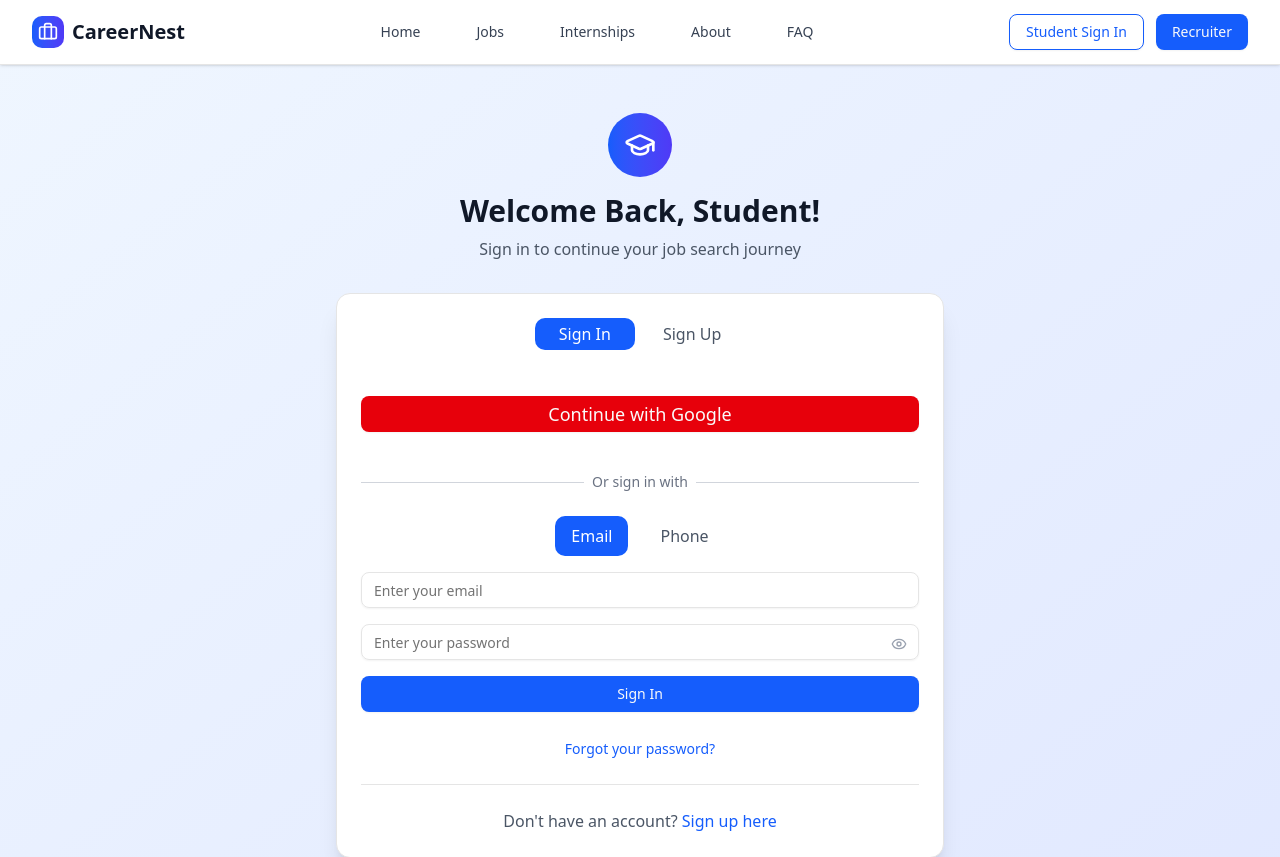
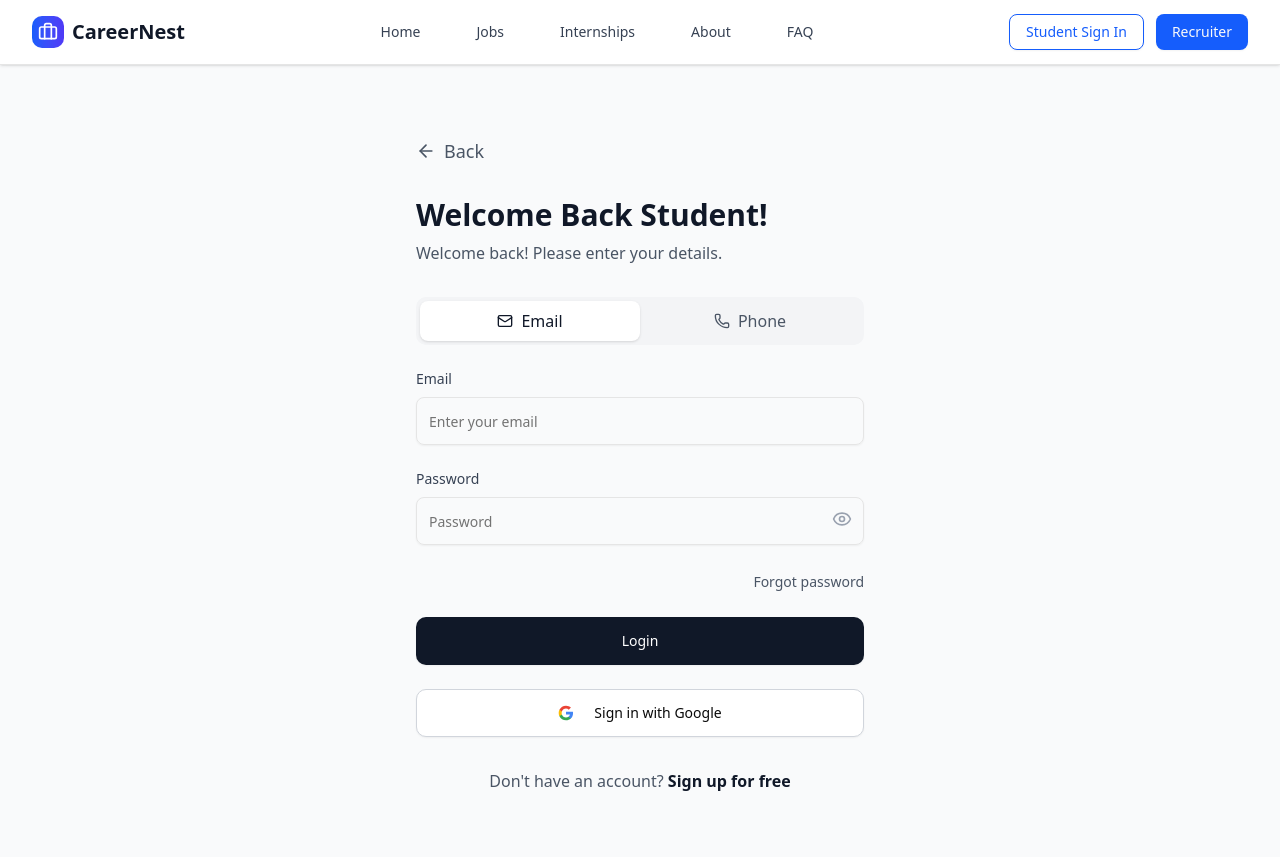
Before and after one commit to gauravpatel01/CareerNest, a React (Vite) app in the folder frontend/: page /p/studentauth in a window 1280 px wide. Shown: the top 857 px of the page. Built offline with nearby package versions, Linux system fonts and the light colour scheme.

Commit message:
Updated Login Page Ui for Student login and Recruiter login
code changes in StudentAuth.jsx and RecruiterAuth.jsx

```diff
--- a/frontend/src/Pages/StudentAuth.jsx
+++ b/frontend/src/Pages/StudentAuth.jsx
@@ -1,5 +1,3 @@
-
-
 import React, { useState } from "react";
 // import { User } from "@/entities/User";
 import { Link } from "react-router-dom";
@@ -9,11 +7,11 @@ import { Input } from "@/components/ui/input";
 import { Card, CardContent, CardHeader, CardTitle } from "@/components/ui/card";
 import { Textarea } from "@/components/ui/textarea";
 import { Select, SelectContent, SelectItem, SelectTrigger, SelectValue } from "@/components/ui/select";
-import { GraduationCap, Mail, User as UserIcon, Phone, MapPin, BookOpen, Upload, Eye, EyeOff, AlertCircle } from "lucide-react";
+import { GraduationCap, Mail, User as UserIcon, Phone, MapPin, BookOpen, Upload, Eye, EyeOff, AlertCircle, ArrowLeft } from "lucide-react";
 
 export default function StudentAuth() {
   const [isLogin, setIsLogin] = useState(true);
-  const [authMethod, setAuthMethod] = useState("email"); // "email" or "phone"
+  const [loginMethod, setLoginMethod] = useState("email"); // "email" or "phone"
   const [showPassword, setShowPassword] = useState(false);
   const [isLoading, setIsLoading] = useState(false);
   const [error, setError] = useState("");
@@ -53,7 +51,6 @@ export default function StudentAuth() {
     setError("");
     try {
       await User.login();
-      // Redirect to home or dashboard after successful login
       window.location.href = createPageUrl("Home");
     } catch (error) {
       setError("Google login failed. Please try again.");
@@ -63,47 +60,31 @@ export default function StudentAuth() {
     }
   };
 
-  const handleEmailLogin = async (e) => {
+  const handleLogin = async (e) => {
     e.preventDefault();
     setIsLoading(true);
     setError("");
 
     try {
-      // Simulate email/password login
+      if (loginMethod === "email") {
         if (!formData.email || !formData.password) {
           setError("Please fill in all required fields");
           return;
         }
-
-      // In a real app, this would validate against your auth system
-      // For demo purposes, we'll use Google login
-      await User.login();
-      window.location.href = createPageUrl("Home");
-    } catch (error) {
-      setError("Invalid email or password");
-      console.error("Email login error:", error);
-    } finally {
-      setIsLoading(false);
-    }
-  };
-
-  const handlePhoneLogin = async (e) => {
-    e.preventDefault();
-    setIsLoading(true);
-    setError("");
-
-    try {
+      } else { // loginMethod === "phone"
         if (!formData.phone) {
           setError("Please enter your phone number");
           return;
         }
+      }
 
-      // Simulate phone login
+      // In a real app, this would validate against your auth system
+      // For demo purposes, we'll use a simulated login
       await User.login();
       window.location.href = createPageUrl("Home");
     } catch (error) {
-      setError("Phone login failed. Please try again.");
-      console.error("Phone login error:", error);
+      setError(loginMethod === "email" ? "Invalid email or password" : "Phone login failed. Please try again.");
+      console.error("Login error:", error);
     } finally {
       setIsLoading(false);
     }
@@ -115,17 +96,17 @@ export default function StudentAuth() {
     setError("");
 
     try {
-      if (!formData.full_name || !formData.email) {
-        setError("Please fill in all required fields");
+      if (!formData.full_name || !formData.email || !formData.phone || !formData.password || !formData.confirm_password) {
+        setError("Please fill in all required fields.");
         return;
       }
 
       if (formData.password !== formData.confirm_password) {
-        setError("Passwords do not match");
+        setError("Passwords do not match.");
         return;
       }
 
-      // First login with Google
+      // First login with Google (simulated for demo)
       await User.login();
       // Then update profile with additional data
       await User.updateMyUserData({
@@ -143,25 +124,20 @@ export default function StudentAuth() {
 
   const handleForgotPassword = () => {
     setError("");
-    // In a real app, this would send a reset email
     alert("Password reset instructions would be sent to your email");
   };
 
+  if (!isLogin) {
+    // Sign Up Form (keep existing complex form)
     return (
       <div className="min-h-screen bg-gradient-to-br from-blue-50 to-indigo-100 py-12">
         <div className="max-w-2xl mx-auto px-4 sm:px-6 lg:px-8">
           <div className="text-center mb-8">
-          <div className="w-16 h-16 bg-gradient-to-r from-blue-600 to-indigo-600 rounded-full flex items-center justify-center mx-auto mb-4">
-            <GraduationCap className="w-8 h-8 text-white" />
-          </div>
             <h1 className="text-3xl font-bold text-gray-900 mb-2">
-            {isLogin ? "Welcome Back, Student!" : "Join CareerNest as a Student"}
+              Join CareerNest as a Student
             </h1>
             <p className="text-gray-600">
-            {isLogin
-              ? "Sign in to continue your job search journey"
-              : "Create your profile and start applying to your dream jobs"
-            }
+              Create your profile and start applying to your dream jobs
             </p>
           </div>
 
@@ -171,17 +147,13 @@ export default function StudentAuth() {
                 <div className="flex justify-center space-x-1 mb-4">
                   <button
                     onClick={() => setIsLogin(true)}
-                  className={`px-6 py-2 rounded-lg font-medium transition-colors ${
-                    isLogin ? "bg-blue-600 text-white" : "text-gray-600 hover:text-blue-600"
-                  }`}
+                    className="px-6 py-2 rounded-lg font-medium transition-colors text-gray-600 hover:text-blue-600"
                   >
                     Sign In
                   </button>
                   <button
                     onClick={() => setIsLogin(false)}
-                  className={`px-6 py-2 rounded-lg font-medium transition-colors ${
-                    !isLogin ? "bg-blue-600 text-white" : "text-gray-600 hover:text-blue-600"
-                  }`}
+                    className="px-6 py-2 rounded-lg font-medium transition-colors bg-blue-600 text-white"
                   >
                     Sign Up
                   </button>
@@ -197,134 +169,6 @@ export default function StudentAuth() {
                 </div>
               )}
 
-            {isLogin ? (
-              <div className="space-y-6">
-                {/* Google Login */}
-                <div className="text-center">
-                  <Button
-                    onClick={handleGoogleLogin}
-                    disabled={isLoading}
-                    className="w-full bg-red-600 hover:bg-red-700 py-3 text-lg mb-4"
-                  >
-                    {isLoading ? "Signing In..." : "Continue with Google"}
-                  </Button>
-                </div>
-
-                <div className="relative">
-                  <div className="absolute inset-0 flex items-center">
-                    <div className="w-full border-t border-gray-300" />
-                  </div>
-                  <div className="relative flex justify-center text-sm">
-                    <span className="px-2 bg-white text-gray-500">Or sign in with</span>
-                  </div>
-                </div>
-
-                {/* Auth Method Selection */}
-                <div className="flex justify-center space-x-4 mb-4">
-                  <button
-                    onClick={() => setAuthMethod("email")}
-                    className={`px-4 py-2 rounded-lg font-medium transition-colors ${
-                      authMethod === "email" ? "bg-blue-600 text-white" : "text-gray-600 hover:text-blue-600"
-                    }`}
-                  >
-                    Email
-                  </button>
-                  <button
-                    onClick={() => setAuthMethod("phone")}
-                    className={`px-4 py-2 rounded-lg font-medium transition-colors ${
-                      authMethod === "phone" ? "bg-blue-600 text-white" : "text-gray-600 hover:text-blue-600"
-                    }`}
-                  >
-                    Phone
-                  </button>
-                </div>
-
-                {/* Email Login Form */}
-                {authMethod === "email" && (
-                  <form onSubmit={handleEmailLogin} className="space-y-4">
-                    <div>
-                      <Input
-                        name="email"
-                        type="email"
-                        value={formData.email}
-                        onChange={handleInputChange}
-                        placeholder="Enter your email"
-                        required
-                      />
-                    </div>
-                    <div className="relative">
-                      <Input
-                        name="password"
-                        type={showPassword ? "text" : "password"}
-                        value={formData.password}
-                        onChange={handleInputChange}
-                        placeholder="Enter your password"
-                        required
-                      />
-                      <button
-                        type="button"
-                        onClick={() => setShowPassword(!showPassword)}
-                        className="absolute right-3 top-3 text-gray-400 hover:text-gray-600"
-                      >
-                        {showPassword ? <EyeOff className="w-4 h-4" /> : <Eye className="w-4 h-4" />}
-                      </button>
-                    </div>
-                    <Button
-                      type="submit"
-                      disabled={isLoading}
-                      className="w-full bg-blue-600 hover:bg-blue-700 py-3"
-                    >
-                      {isLoading ? "Signing In..." : "Sign In"}
-                    </Button>
-                  </form>
-                )}
-
-                {/* Phone Login Form */}
-                {authMethod === "phone" && (
-                  <form onSubmit={handlePhoneLogin} className="space-y-4">
-                    <div>
-                      <Input
-                        name="phone"
-                        type="tel"
-                        value={formData.phone}
-                        onChange={handleInputChange}
-                        placeholder="+91 9876543210"
-                        required
-                      />
-                    </div>
-                    <Button
-                      type="submit"
-                      disabled={isLoading}
-                      className="w-full bg-blue-600 hover:bg-blue-700 py-3"
-                    >
-                      {isLoading ? "Sending OTP..." : "Send OTP"}
-                    </Button>
-                  </form>
-                )}
-
-                {/* Forgot Password */}
-                <div className="text-center">
-                  <button
-                    onClick={handleForgotPassword}
-                    className="text-blue-600 hover:text-blue-700 text-sm font-medium"
-                  >
-                    Forgot your password?
-                  </button>
-                </div>
-
-                <div className="text-center pt-6 border-t">
-                  <p className="text-gray-600">
-                    Don't have an account?{" "}
-                    <button
-                      onClick={() => setIsLogin(false)}
-                      className="text-blue-600 hover:text-blue-700 font-medium"
-                    >
-                      Sign up here
-                    </button>
-                  </p>
-                </div>
-              </div>
-            ) : (
               <form onSubmit={handleSignUp} className="space-y-6">
                 {/* Personal Information */}
                 <div>
@@ -557,33 +401,162 @@ export default function StudentAuth() {
                   </p>
                 </div>
               </form>
-            )}
             </CardContent>
           </Card>
+        </div>
+      </div>
+    );
+  }
 
-        {/* Features */}
-        <div className="mt-12 grid grid-cols-1 md:grid-cols-3 gap-6">
-          <div className="text-center">
-            <div className="w-12 h-12 bg-blue-100 rounded-full flex items-center justify-center mx-auto mb-3">
-              <GraduationCap className="w-6 h-6 text-blue-600" />
+  // New Clean Sign In Form
+  return (
+    <div className="min-h-screen bg-gray-50 flex items-center justify-center py-12 px-4">
+      <div className="max-w-md w-full">
+        {/* Back Button */}
+        <Link to={createPageUrl("Home")} className="flex items-center text-gray-600 hover:text-gray-900 mb-8">
+          <ArrowLeft className="w-5 h-5 mr-2" />
+          <span className="text-lg">Back</span>
+        </Link>
+
+        {/* Welcome Header */}
+        <div className="mb-8">
+          <h1 className="text-3xl font-bold text-gray-900 mb-2">Welcome Back Student!</h1>
+          <p className="text-gray-600">Welcome back! Please enter your details.</p>
         </div>
-            <h3 className="font-semibold text-gray-900 mb-2">Student-Focused</h3>
-            <p className="text-sm text-gray-600">Opportunities designed specifically for students and fresh graduates</p>
+
+        {/* Error Message */}
+        {error && (
+          <div className="mb-6 p-3 bg-red-100 border border-red-400 text-red-700 rounded-lg flex items-center">
+            <AlertCircle className="w-4 h-4 mr-2" />
+            {error}
           </div>
-          <div className="text-center">
-            <div className="w-12 h-12 bg-green-100 rounded-full flex items-center justify-center mx-auto mb-3">
-              <MapPin className="w-6 h-6 text-green-600" />
+        )}
+
+        {/* Login Method Toggle */}
+        <div className="flex mb-6 bg-gray-100 rounded-lg p-1">
+          <button
+            onClick={() => setLoginMethod("email")}
+            className={`flex-1 flex items-center justify-center py-2 px-4 rounded-md font-medium transition-colors ${
+              loginMethod === "email"
+                ? "bg-white text-gray-900 shadow-sm"
+                : "text-gray-600 hover:text-gray-900"
+            }`}
+          >
+            <Mail className="w-4 h-4 mr-2" />
+            Email
+          </button>
+          <button
+            onClick={() => setLoginMethod("phone")}
+            className={`flex-1 flex items-center justify-center py-2 px-4 rounded-md font-medium transition-colors ${
+              loginMethod === "phone"
+                ? "bg-white text-gray-900 shadow-sm"
+                : "text-gray-600 hover:text-gray-900"
+            }`}
+          >
+            <Phone className="w-4 h-4 mr-2" />
+            Phone
+          </button>
         </div>
-            <h3 className="font-semibold text-gray-900 mb-2">Pan-India Jobs</h3>
-            <p className="text-sm text-gray-600">Find opportunities across all major Indian cities</p>
+
+        <form onSubmit={handleLogin} className="space-y-6">
+          {/* Email/Phone Input */}
+          <div>
+            <label className="block text-sm font-medium text-gray-700 mb-2">
+              {loginMethod === "email" ? "Email" : "Phone Number"}
+            </label>
+            <Input
+              name={loginMethod === "email" ? "email" : "phone"}
+              type={loginMethod === "email" ? "email" : "tel"}
+              value={loginMethod === "email" ? formData.email : formData.phone}
+              onChange={handleInputChange}
+              placeholder={loginMethod === "email" ? "Enter your email" : "Enter your phone number"}
+              className="h-12"
+              required
+            />
           </div>
-          <div className="text-center">
-            <div className="w-12 h-12 bg-purple-100 rounded-full flex items-center justify-center mx-auto mb-3">
-              <Upload className="w-6 h-6 text-purple-600" />
+
+          {/* Password Input (only for email login) */}
+          {loginMethod === "email" && (
+            <div>
+              <label className="block text-sm font-medium text-gray-700 mb-2">
+                Password
+              </label>
+              <div className="relative">
+                <Input
+                  name="password"
+                  type={showPassword ? "text" : "password"}
+                  value={formData.password}
+                  onChange={handleInputChange}
+                  placeholder="Password"
+                  className="h-12 pr-10"
+                  required
+                />
+                <button
+                  type="button"
+                  onClick={() => setShowPassword(!showPassword)}
+                  className="absolute right-3 top-3 text-gray-400 hover:text-gray-600"
+                >
+                  {showPassword ? <EyeOff className="w-5 h-5" /> : <Eye className="w-5 h-5" />}
+                </button>
               </div>
-            <h3 className="font-semibold text-gray-900 mb-2">Easy Applications</h3>
-            <p className="text-sm text-gray-600">Apply to multiple jobs with just one click</p>
             </div>
+          )}
+
+          {/* Forgot Password */}
+          {loginMethod === "email" && (
+            <div className="text-right">
+              <button
+                type="button"
+                onClick={handleForgotPassword}
+                className="text-sm text-gray-600 hover:text-gray-900"
+              >
+                Forgot password
+              </button>
+            </div>
+          )}
+
+          {/* Login Button */}
+          <Button
+            type="submit"
+            disabled={isLoading}
+            className="w-full bg-gray-900 hover:bg-gray-800 text-white py-3 h-12 rounded-lg font-medium"
+          >
+            {isLoading ? (
+              loginMethod === "phone" ? "Sending OTP..." : "Signing in..."
+            ) : (
+              loginMethod === "phone" ? "Send OTP" : "Login"
+            )}
+          </Button>
+
+          {/* Google Sign In */}
+          <Button
+            type="button"
+            onClick={handleGoogleLogin}
+            disabled={isLoading}
+            variant="outline"
+            className="w-full py-3 h-12 rounded-lg font-medium border-gray-300 hover:bg-gray-50"
+          >
+            <svg className="w-5 h-5 mr-3" viewBox="0 0 24 24">
+              <path fill="#4285F4" d="M22.56 12.25c0-.78-.07-1.53-.2-2.25H12v4.26h5.92c-.26 1.37-1.04 2.53-2.21 3.31v2.77h3.57c2.08-1.92 3.28-4.74 3.28-8.09z"/>
+              <path fill="#34A853" d="M12 23c2.97 0 5.46-.98 7.28-2.66l-3.57-2.77c-.98.66-2.23 1.06-3.71 1.06-2.86 0-5.29-1.93-6.16-4.53H2.18v2.84C3.99 20.53 7.7 23 12 23z"/>
+              <path fill="#FBBC05" d="M5.84 14.09c-.22-.66-.35-1.36-.35-2.09s.13-1.43.35-2.09V7.07H2.18C1.43 8.55 1 10.22 1 12s.43 3.45 1.18 4.93l2.85-2.22.81-.62z"/>
+              <path fill="#EA4335" d="M12 5.38c1.62 0 3.06.56 4.21 1.64l3.15-3.15C17.45 2.09 14.97 1 12 1 7.7 1 3.99 3.47 2.18 7.07l3.66 2.84c.87-2.6 3.3-4.53 6.16-4.53z"/>
+            </svg>
+            Sign in with Google
+          </Button>
+        </form>
+
+        {/* Sign Up Link */}
+        <div className="text-center mt-8">
+          <p className="text-gray-600">
+            Don't have an account?{" "}
+            <button
+              onClick={() => setIsLogin(false)}
+              className="font-semibold text-gray-900 hover:text-blue-600"
+            >
+              Sign up for free
+            </button>
+          </p>
         </div>
       </div>
     </div>
```
Lines whose indentation alone changed are shown as unchanged.
